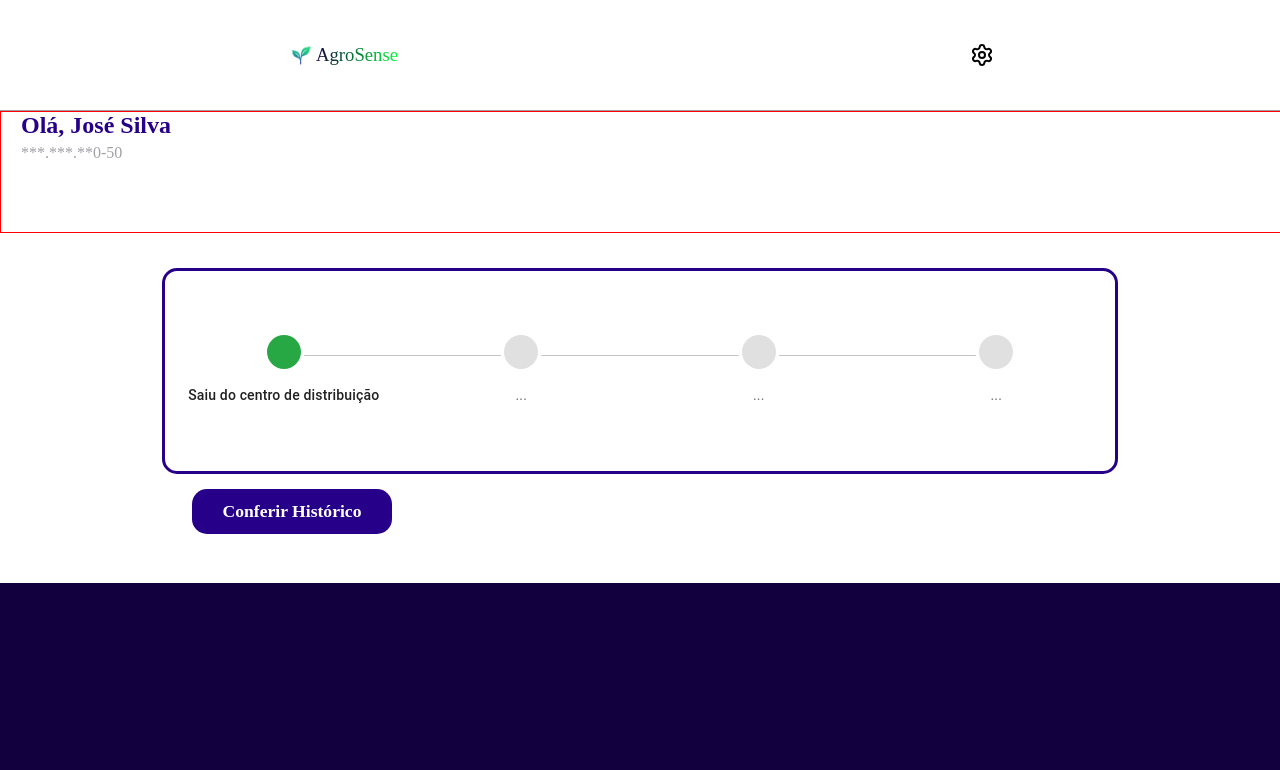
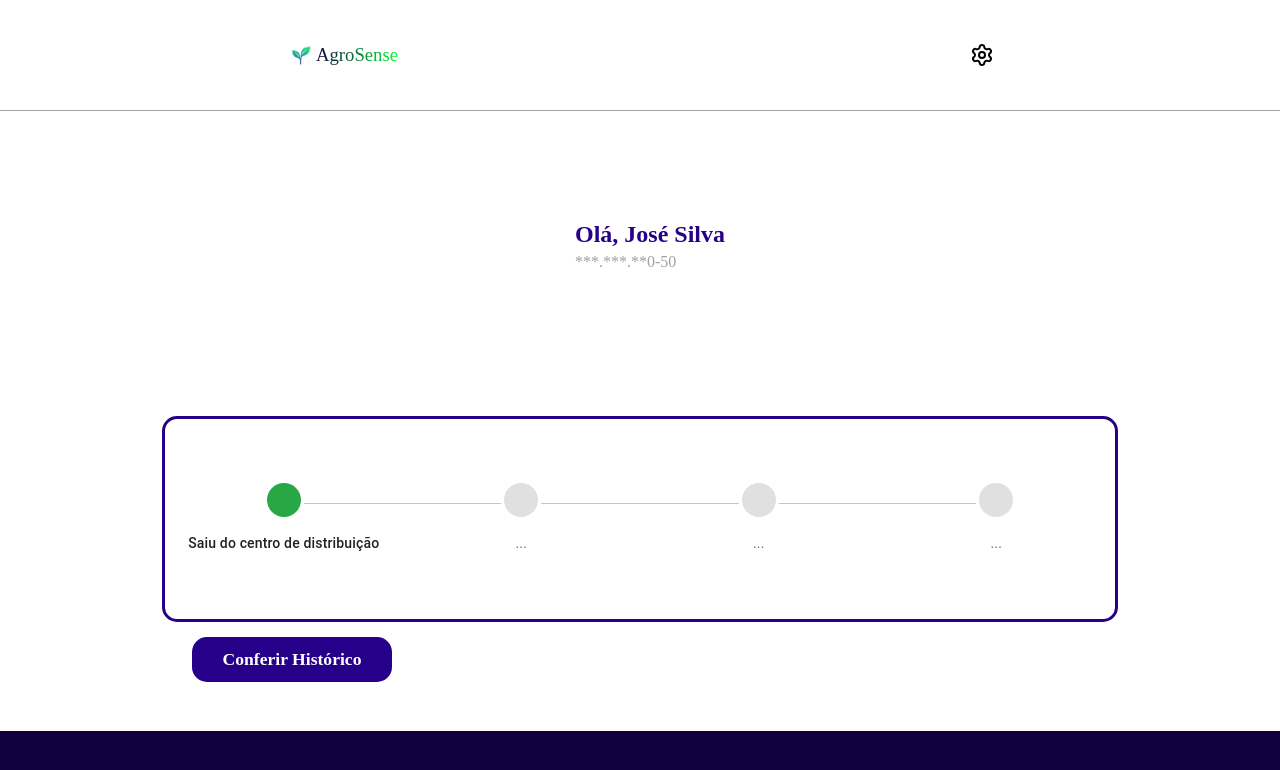
Before and after one commit to lucassantDev/agrosense-scripts, a React (Vite) app in the folder agrosense/: page /Agricultor/FirstPage/UserPage in a window 1280 px wide. Shown: the top 770 px of the page. Built offline with nearby package versions, Linux system fonts and the light colour scheme; some icons are missing.

Commit message:
style: novas linhas de estilo para a pagina de usuario

```diff
--- a/agrosense/src/pages/Agricultor/FirstPage/UserPage.css
+++ b/agrosense/src/pages/Agricultor/FirstPage/UserPage.css
@@ -1,7 +1,25 @@
 .name-user{
     width: 100%;
-    height: 120px;
-    border: 1px solid red;
+    height: 270px;
+
+    display: flex;
+    align-items: center;
+    justify-content: center;
+
+}
+
+.name-agricultor{
+        margin-right: 60%;
+}
+
+.image-agricultor{
+    width: 135px;
+    height: 140px;
+
+    border-radius: 100%;
+    object-fit: cover;
+    margin-right: 5%;
+
 }
 
 .section-stepper{
```
